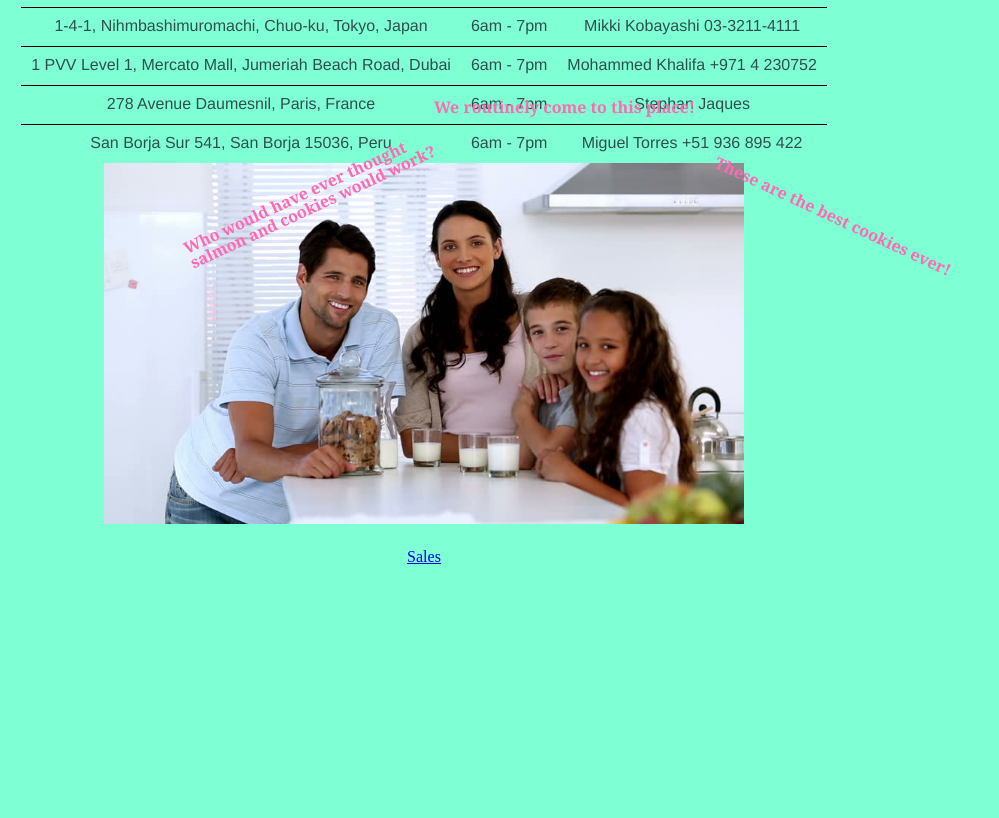
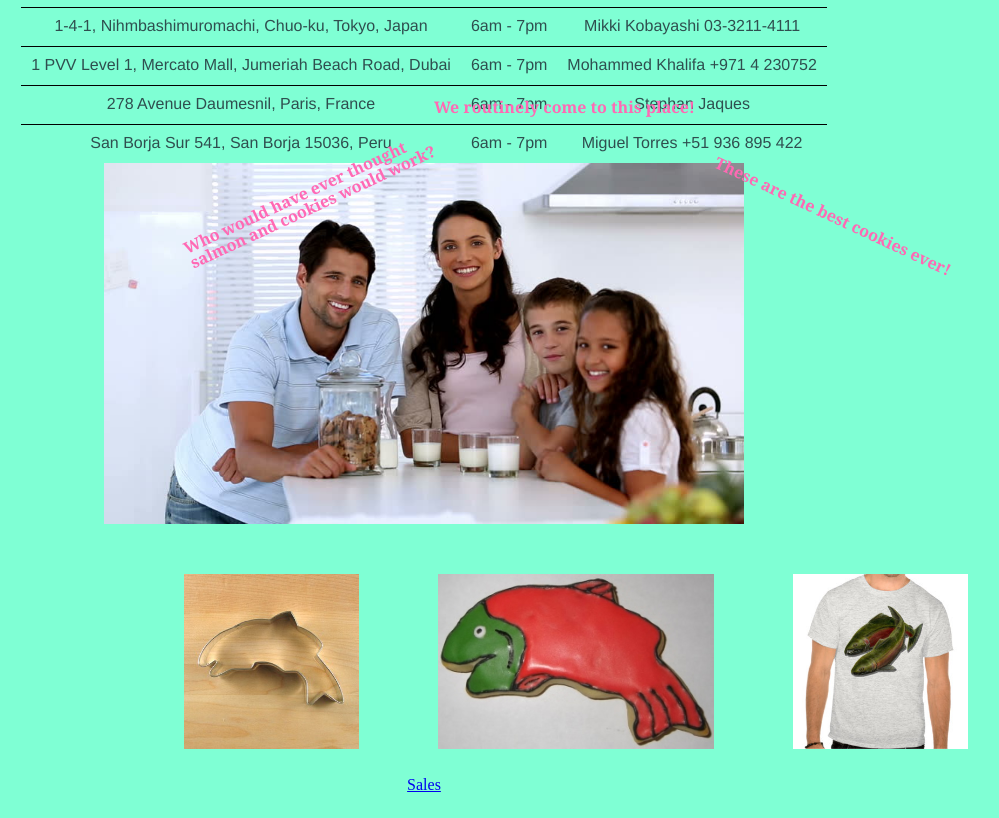
Before and after one commit to mlh6118/cookie-stand, a plain HTML site: page index.html in a window 1280 px wide. Shown: the part 201-1019 px from the top of the page, without its empty margins (216-1215 px from the left). Before the commit the page ends 800 px from the top, so only its background shows below. Drawn offline with Linux system fonts and the light colour scheme.

Commit message:
Added images to bottom of home page.

```diff
--- a/index.html
+++ b/index.html
@@ -22,6 +22,9 @@
       <p>These are the best cookies ever!</p>
       <p>Who would have ever thought salmon and cookies would work?</p>
       <p>We routinely come to this place!</p>
+      <img src="imgs/cutter.jpg" id="cutter" alt="A fish shaped cookie cutter">
+      <img src="imgs/frosted-cookie.jpg" id="frostedCookie" alt="A cookie in the shape of a fish frosted with red body, green head, and black lines">
+      <img src="imgs/shirt.jpg" id="fishShirt" alt="A shirt with two fish swimming to the left">
     </main>
     <footer>
       <a href="sales.html">Sales</a>
--- a/style.css
+++ b/style.css
@@ -106,3 +106,17 @@ body footer {
   vertical-align: middle;
   color: purple;
 }
+
+#cutter {
+  width: 175px;
+  margin: 50px 50px 0 400px;
+}
+
+#fishShirt {
+  width: 175px;
+  margin: 0 75px 0 25px;
+}
+
+#frostedCookie {
+  margin: 0 50px 0 25px;
+}
```
